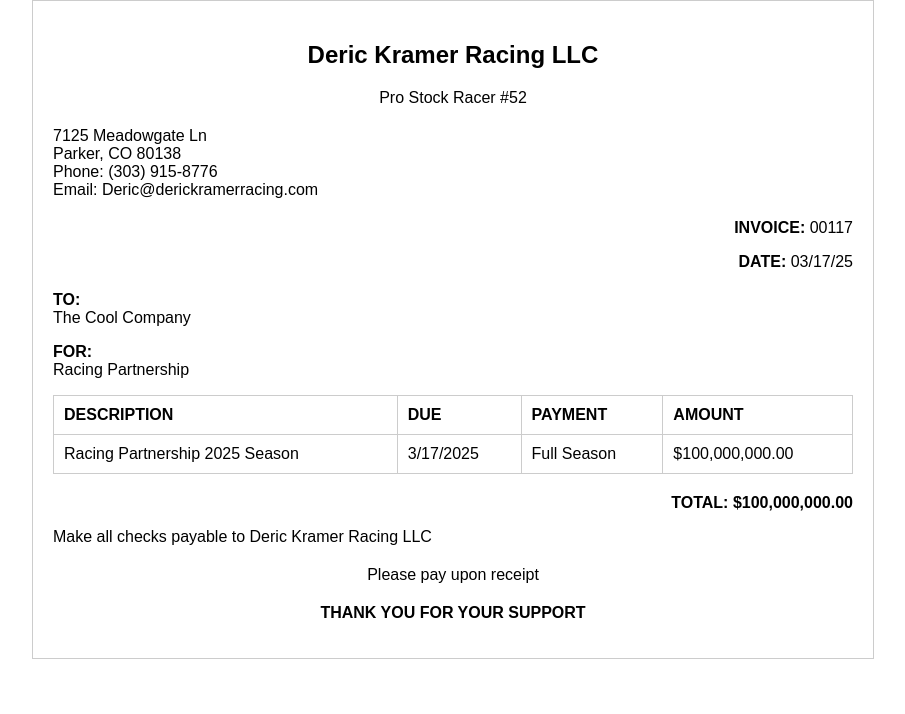
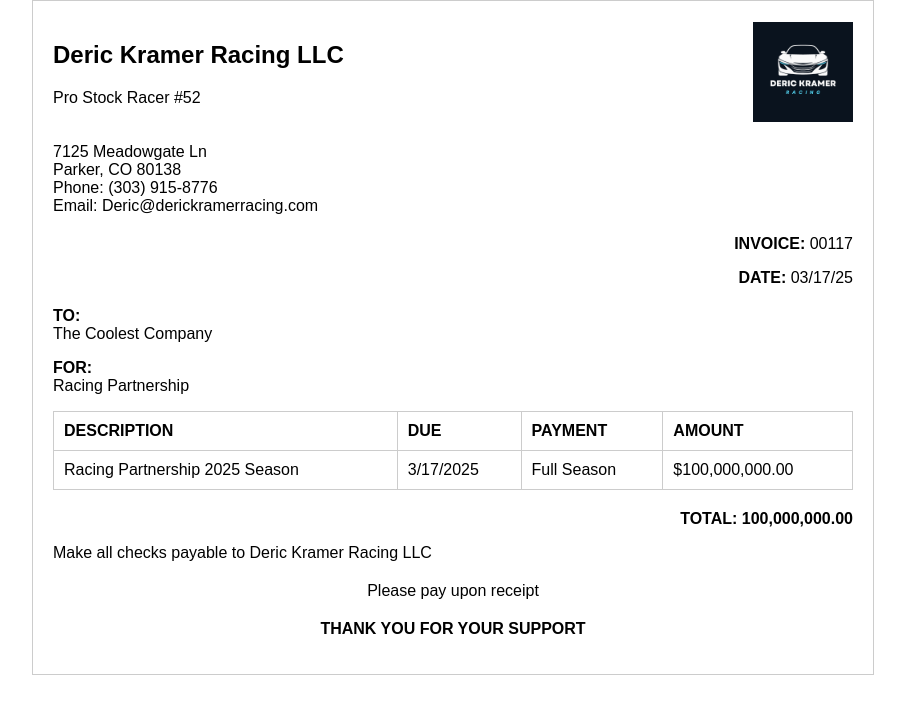
Before and after one commit to merlin910/DKRInvoiceTemplate, a plain HTML site: page index.html in a window 1280 px wide. Shown: the whole page, without its empty margins (187-1092 px from the left). Drawn offline with Linux system fonts and the light colour scheme.

Commit message:
updated logo

```diff
--- a/index.html
+++ b/index.html
@@ -13,8 +13,16 @@
             border: 1px solid #ccc;
         }
         header {
-            text-align: center;
+            display: flex;
+            justify-content: space-between;
+            align-items: center;
             margin-bottom: 20px;
+        }
+        .company-title {
+            text-align: left;
+        }
+        .logo {
+            width: 100px;
         }
         .company-info {
             text-align: left;
@@ -46,8 +54,11 @@
 </head>
 <body>
 <header>
+    <div class="company-title">
         <h2>Deric Kramer Racing LLC</h2>
         <p>Pro Stock Racer #52</p>
+    </div>
+    <img src="Deric Kramer Racing Logo.png" alt="Deric Kramer Racing Logo" class="logo">
 </header>
 <section class="company-info">
     <p>7125 Meadowgate Ln<br>Parker, CO 80138<br>Phone: (303) 915-8776<br>Email: Deric@derickramerracing.com</p>
@@ -57,7 +68,7 @@
     <p><strong>DATE:</strong> 03/17/25</p>
 </section>
 <section>
-        <p><strong>TO:</strong><br>The Cool Company</p>
+    <p><strong>TO:</strong><br>The Coolest Company</p>
     <p><strong>FOR:</strong><br>Racing Partnership</p>
 </section>
 <table class="invoice-table">
@@ -74,7 +85,7 @@
         <td>$100,000,000.00</td>
     </tr>
 </table>
-    <p class="total">TOTAL: $100,000,000.00</p>
+<p class="total">TOTAL: 100,000,000.00</p>
 <p>Make all checks payable to Deric Kramer Racing LLC</p>
 <p class="footer">Please pay upon receipt</p>
 <p class="footer"><strong>THANK YOU FOR YOUR SUPPORT</strong></p>
```
Also changed, not shown: Deric Kramer Racing Logo.png (added). Lines whose indentation alone changed are shown as unchanged.
